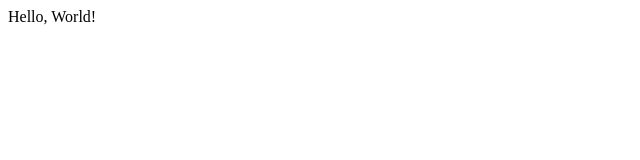
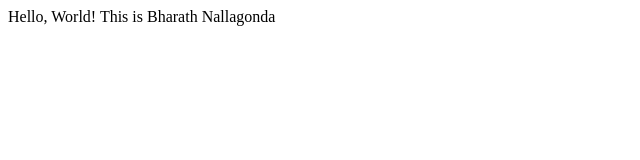
Before and after one commit to bharath090909/demo-repo, a plain HTML site: page index.html in a window 1280 px wide. Shown: the whole page, without its empty margins (0-640 px from the left). Drawn offline with Linux system fonts and the light colour scheme.

Commit message:
Added name

```diff
--- a/index.html
+++ b/index.html
@@ -1 +1 @@
-<p>Hello, World!</p>
+<p>Hello, World! This is Bharath Nallagonda</p>
```
